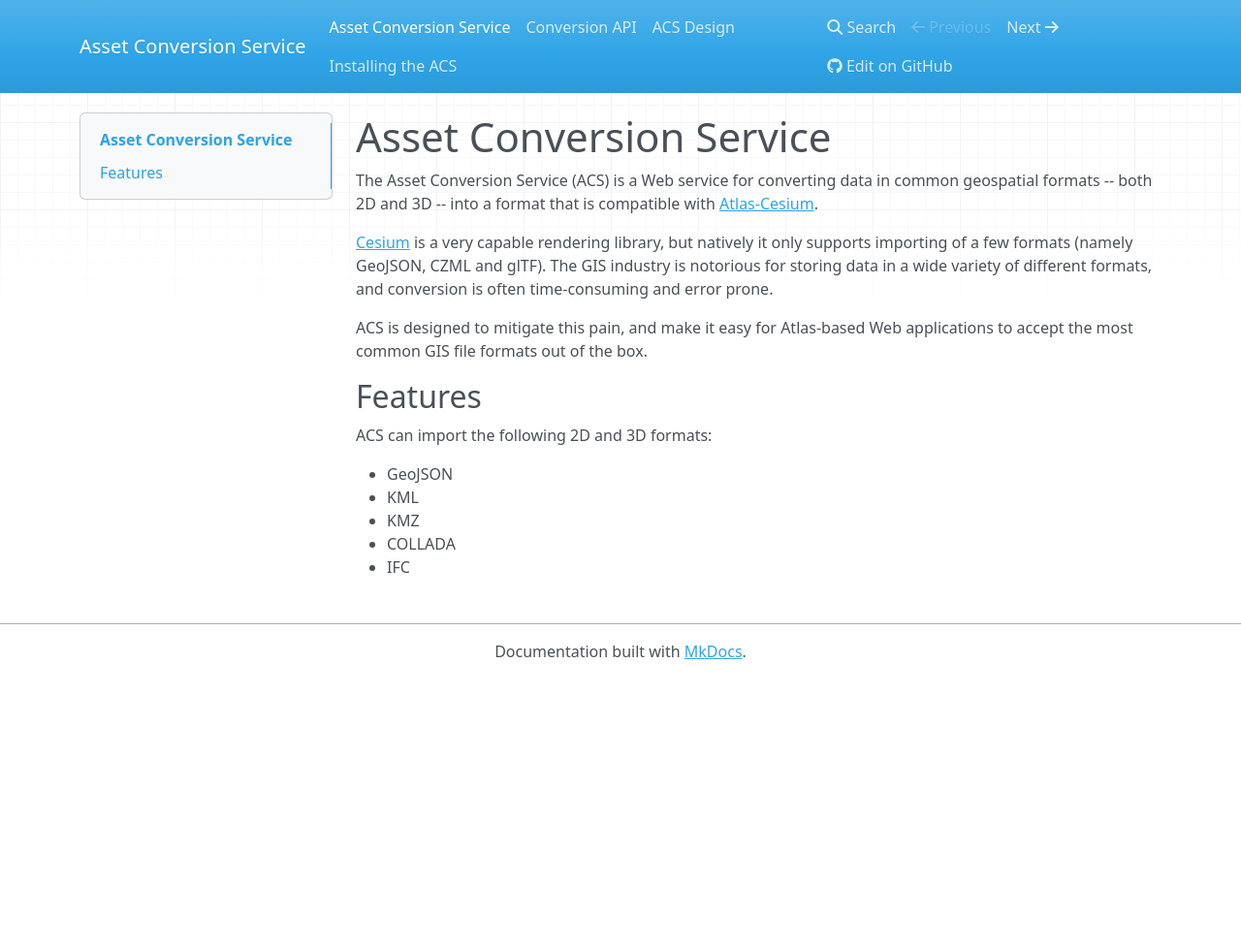
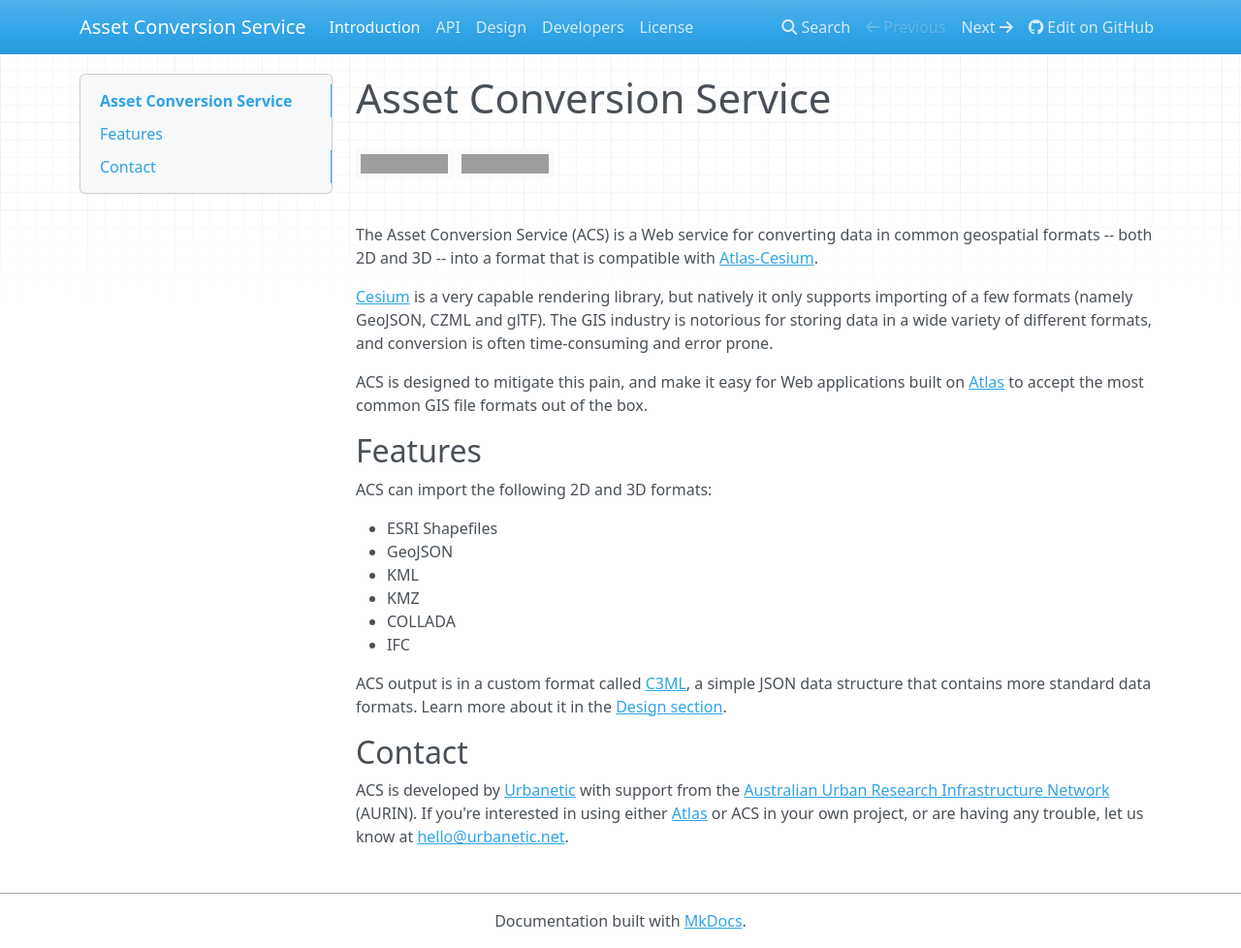
Before and after one commit to omni360/aurin-acs, an MkDocs documentation site: the page built from docs/index.md, in a window 1280 px wide and 978 px high. Shown: the whole window at 97% size. Built offline with MkDocs 1.6.1, drawn with Linux system fonts in a browser that asks for light colours; nearby versions of some CDN libraries; old or Windows-style settings are respelled for this version of MkDocs; grey boxes are pictures that could not be loaded.

Commit message:
Added more docs. Developers assumes Heroku, should be replaced with installation.md.

```diff
--- a/docs/index.md
+++ b/docs/index.md
@@ -1,25 +1,46 @@
 # Asset Conversion Service
 
+[![Build Status](https://travis-ci.org/urbanetic/aurin-acs.svg)](https://travis-ci.org/urbanetic/aurin-acs)
+[![Documentation Status](https://readthedocs.org/projects/aurin-acs/badge/?version=latest)](https://readthedocs.org/projects/aurin-acs/?badge=latest)
+
 The Asset Conversion Service (ACS) is a Web service for converting data in common geospatial formats
--- both 2D and 3D -- into a format that is compatible with [Atlas-Cesium][atlascesium].
+-- both 2D and 3D -- into a format that is compatible with [Atlas-Cesium][atlas-cesium].
 
 [Cesium][cesium] is a very capable rendering library, but natively it only supports importing of a
 few formats (namely GeoJSON, CZML and glTF). The GIS industry is notorious for storing data in a
 wide variety of different formats, and conversion is often time-consuming and error prone.
 
-ACS is designed to mitigate this pain, and make it easy for Atlas-based Web applications to accept
-the most common GIS file formats out of the box.
+ACS is designed to mitigate this pain, and make it easy for Web applications built on [Atlas][atlas]
+to accept the most common GIS file formats out of the box.
+
 
 ## Features
 
 ACS can import the following 2D and 3D formats:
 
+* ESRI Shapefiles
 * GeoJSON
 * KML
 * KMZ
 * COLLADA
 * IFC
 
+ACS output is in a custom format called [C3ML](design.md#c3ml), a simple JSON data structure that
+contains more standard data formats. Learn more about it in the [Design section](design.md#c3ml).
 
+
+## Contact
+
+ACS is developed by [Urbanetic][urbanetic] with support from the [Australian Urban Research
+Infrastructure Network][aurin] (AURIN). If you're interested in using either [Atlas][atlas] or ACS
+in your own project, or are having any trouble, let us know at [hello@urbanetic.net][mail].
+
+
+[atlas]: http://atlasjs.org/
 [cesium]: https://cesiumjs.org/
-[atlascesium]: https://github.com/urbanetic/atlas-cesium
+[atlas-cesium]: https://github.com/urbanetic/atlas-cesium
+[urbanetic]: http://www.urbanetic.net/
+[docs]: http://docs.acs.urbanetic.net/
+[jsdocs]: http://javadocs.acs.urbanetic.net
+[aurin]: http://aurin.org.au
+[mail]: mailto:hello@urbanetic.net
--- a/mkdocs.yml
+++ b/mkdocs.yml
@@ -5,4 +5,9 @@
 site_author: Oliver Lade
 site_favicon: img/favicon.png
 
-# markdown_extensions: [smartypants]
+pages:
+- ['index.md', 'Introduction']
+- ['api.md', 'API']
+- ['design.md', 'Design']
+- ['developers.md', 'Developers']
+- ['license.md', 'License']
```
Also changed, not shown: docs/api.md (renamed from docs/API.md, +3 -0 lines), docs/design.md (+24 -0 lines), docs/developers.md (added, +64 -0 lines), docs/license.md (added, +34 -0 lines).
